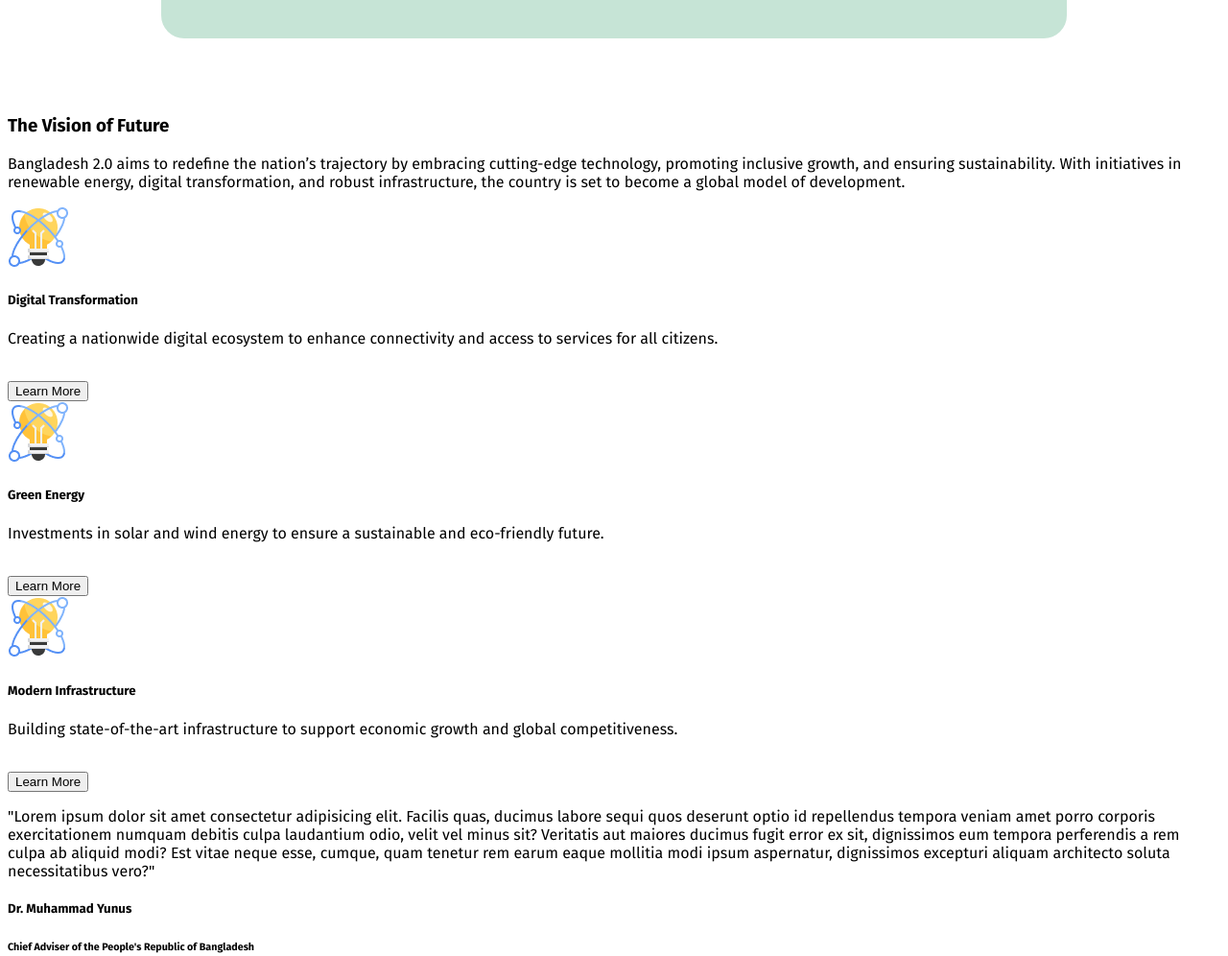
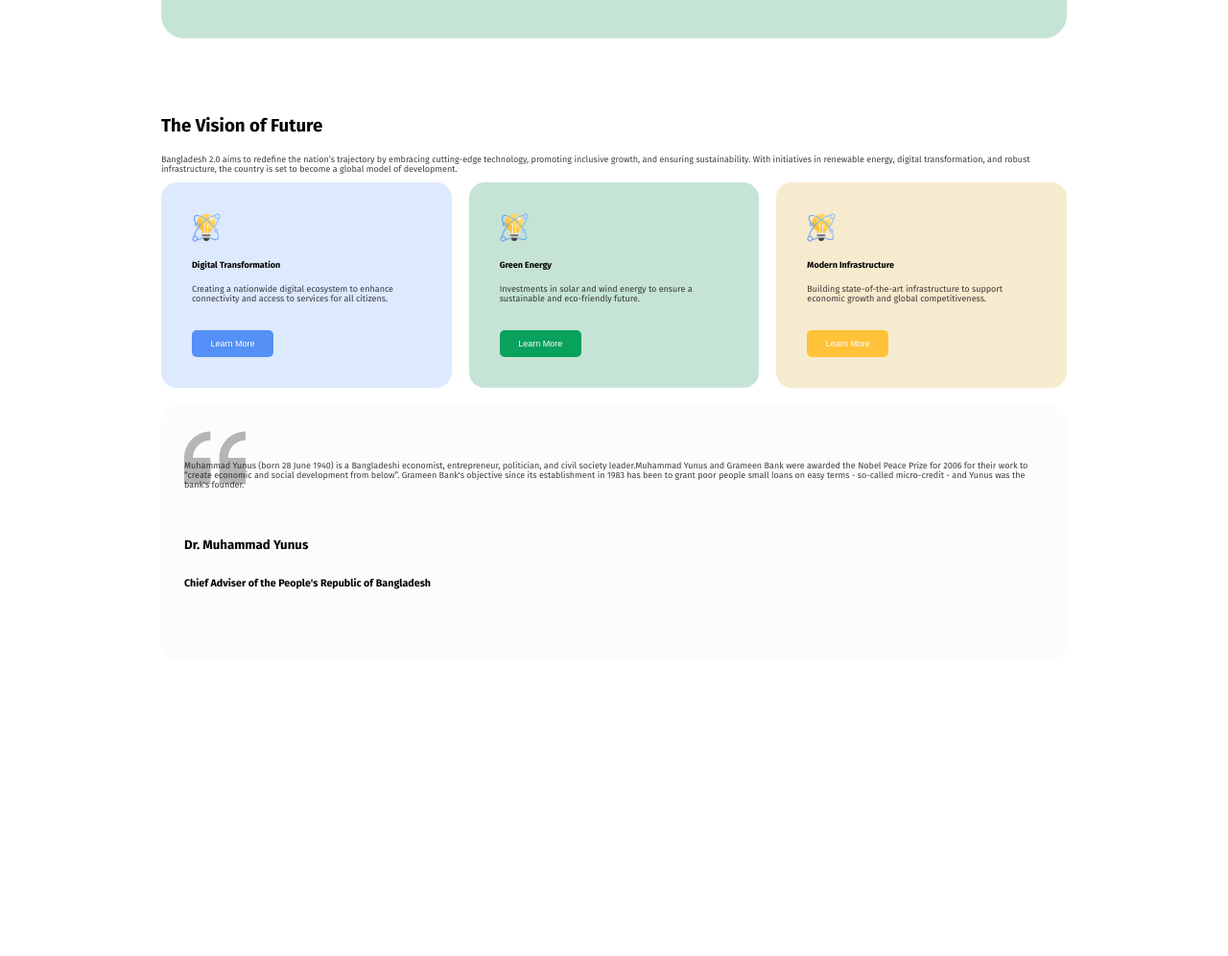
Before and after one commit to Avijithpaul/my-1st-assignment, a plain HTML site: page index.html in a window 1280 px wide. Shown: the part 540-1536 px from the top of the page at 96% size. After the commit the page ends 1307 px from the top, so only its background shows below. Drawn offline with Linux system fonts and the light colour scheme.

Commit message:
future-container added

```diff
--- a/index.html
+++ b/index.html
@@ -28,41 +28,44 @@
     <main>
         <article class="future-container">
             <h3>The Vision of Future</h3>
-            <p>Bangladesh 2.0 aims to redefine the nation’s trajectory by embracing cutting-edge technology, promoting inclusive growth, and ensuring sustainability. With initiatives in renewable energy, digital transformation, and robust infrastructure, the country is set to become a global model of development.
+            <p class="nor">
+                Bangladesh 2.0 aims to redefine the nation’s trajectory by embracing cutting-edge technology, promoting inclusive growth, and ensuring sustainability. With initiatives in renewable energy, digital transformation, and robust infrastructure, the country is set to become a global model of development.
             </p>
             <section class="vision">
-                <div class="future1">
+                <div class="future1 item">
                     <img src="assets/card-icon.png" alt="" class="icon">
                     <h5 class="icon-title">Digital Transformation</h5>
                     <p class="nor">
                         Creating a nationwide digital ecosystem to enhance connectivity and access to services for all citizens.
                     </p>
                     <br>
-                    <button>Learn More</button>
+                    <button class="but but1">Learn More</button>
                 </div>
-                <div class="future2">
+                <div class="future2 item">
                     <img src="assets/card-icon.png" alt="" class="icon">
                     <h5 class="icon-title">Green Energy</h5>
                     <p class="nor">
                         Investments in solar and wind energy to ensure a sustainable and eco-friendly future.
                     </p>
                     <br>
-                    <button>Learn More</button>
+                    <button class="but but2">Learn More</button>
                 </div>
-                <div class="future3">
+                <div class="future3 item">
                     <img src="assets/card-icon.png" alt="" class="icon">
                     <h5 class="icon-title">Modern Infrastructure</h5>
                     <p class="nor">
                         Building state-of-the-art infrastructure to support economic growth and global competitiveness.
                     </p>
                     <br>
-                    <button>Learn More</button>
+                    <button class="but but3">Learn More</button>
                 </div>
             </section>
+            <br>
             <div class="chief-adviser">
-                <p>
-                    "Lorem ipsum dolor sit amet consectetur adipisicing elit. Facilis quas, ducimus labore sequi quos deserunt optio id repellendus tempora veniam amet porro corporis exercitationem numquam debitis culpa laudantium odio, velit vel minus sit? Veritatis aut maiores ducimus fugit error ex sit, dignissimos eum tempora perferendis a rem culpa ab aliquid modi? Est vitae neque esse, cumque, quam tenetur rem earum eaque mollitia modi ipsum aspernatur, dignissimos excepturi aliquam architecto soluta necessitatibus vero?"
+                <p class="nor" >
+                    Muhammad Yunus (born 28 June 1940) is a Bangladeshi economist, entrepreneur, politician, and civil society leader.Muhammad Yunus and Grameen Bank were awarded the Nobel Peace Prize for 2006 for their work to “create economic and social development from below”. Grameen Bank's objective since its establishment in 1983 has been to grant poor people small loans on easy terms - so-called micro-credit - and Yunus was the bank's founder.
                 </p>
+                <br>
                 <h5>Dr. Muhammad Yunus</h5>
                 <h6>Chief Adviser of the People's Republic of Bangladesh</h6>
             </div>
--- a/styles/style.css
+++ b/styles/style.css
@@ -156,3 +156,85 @@
 }
 
 /* main styles */
+.future-container{
+  margin: 80px 160px;
+}
+
+.vision{
+  display: flex;
+}
+.icon{
+  width: 30px;
+  height: 30px;
+}
+.icon-title{
+  font-size: 9px;
+  font-weight: 700;
+}
+.future1{
+  border-radius: 16px;
+  background: rgba(84, 144, 245, 0.2);
+  width: 401px;
+  height: 150px;
+
+}
+.future2{
+  border-radius: 16px;
+  background: rgb(198, 228, 214);
+  width: 401px;
+  height: 150px;
+
+}
+.future3{
+  border-radius: 16px;
+  background: rgb(247, 235, 207);
+  width: 401px;
+  height: 150px;
+
+}
+.vision{
+  gap: 18px;
+
+}
+.vision>div{
+  padding: 32px;
+  align-items: center;
+}
+.vision>div>.item{
+  /* width: 202px;
+  height: 55px; */
+
+}
+.nor{
+  font-size: 9px;
+  font-weight: 400;
+  color:rgba(14, 14, 14, 0.8);
+}
+.but{
+  padding: 4px 8px;
+  border: none;
+  border-radius: 5px;
+  color: #FFFFFF;
+  font-size: 9px;
+  width: 85px;
+  height: 28px;
+}
+.but1{
+  background-color: rgb(84, 144, 245);
+}
+.but2{
+  background-color: rgb(9, 161, 92);
+}
+.but3{
+  background-color: rgb(255, 194, 57);
+}
+.chief-adviser{
+  background-image: url('../assets/quote-bg.png');
+  background-repeat: no-repeat;
+  background-position: 24px 22px;
+  padding: 48px 24px 48px 24px;
+  background-color:rgba(252, 249, 249, 0.6);
+  border-radius: 16px;
+
+
+}
```
